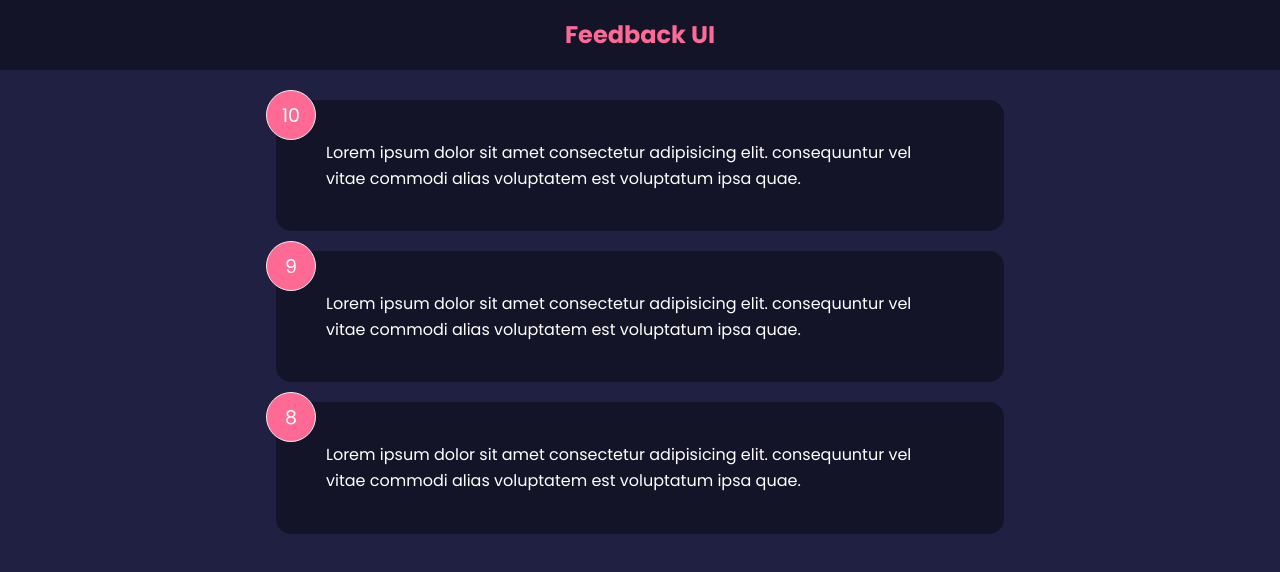
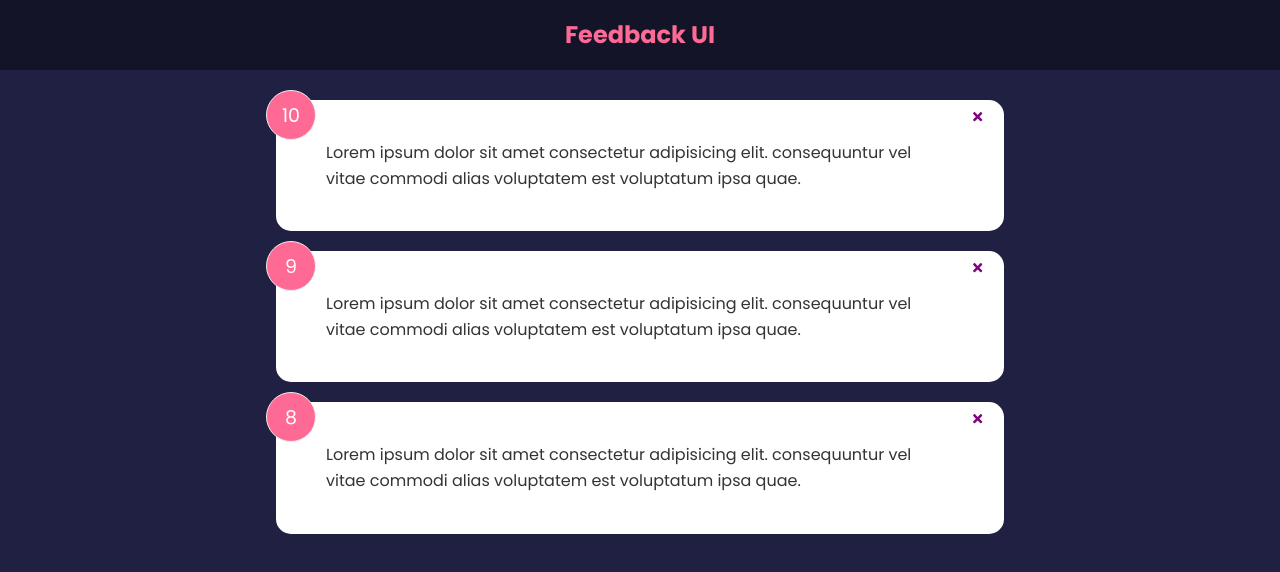
Before and after one commit to Panchal-Harsh-98/feedback-app, a React (Create React App) app: page / in a window 1280 px wide. Shown: the top 572 px of the page. Built offline with nearby package versions, Linux system fonts and the light colour scheme.

Commit message:
Feedback delete and prop drilling

```diff
--- a/package.json
+++ b/package.json
@@ -8,7 +8,9 @@
     "@testing-library/user-event": "^13.5.0",
     "react": "^17.0.2",
     "react-dom": "^17.0.2",
-    "react-scripts": "5.0.0",
+    "react-icon": "^1.0.0",
+    "react-icons": "^4.3.1",
+    "react-scripts": "^3.0.1",
     "web-vitals": "^2.1.4"
   },
   "scripts": {
--- a/src/App.js
+++ b/src/App.js
@@ -2,14 +2,24 @@ import Header from "./components/Header";
 import {useState} from 'react';
 import FeedbackData from "./data/FeedbackData";
 import FeedbackList from "./components/FeedbackList";
+import React from 'react';
 
 function App() {
   const [feedback, setFeedback] = useState(FeedbackData);
+  const deleteFeedback = (deleteId) => {
+    if(window.confirm("Are you sure you want to delete the feedback?")){
+      setFeedback(feedback.filter((item) => {
+        return item.id !== deleteId
+      }))
+    }
+    console.log("APP.JS",deleteId);
+  };
+
   return (
     <>
       <Header />
       <div className="container">
-        <FeedbackList feedback={feedback}/>
+        <FeedbackList feedback={feedback} handleDelete={deleteFeedback}/>
       </div>
     </>
   );
--- a/src/components/FeedbackItem.jsx
+++ b/src/components/FeedbackItem.jsx
@@ -2,16 +2,23 @@ import React from "react";
 import { useState } from "react";
 import Card from "./shared/Card";
 import PropType from 'prop-types';
+import {FaTimes} from 'react-icons/fa';
+
+function FeedbackItem({ itemData, handleDelete }) {
+  const [rating, setRating] = useState(itemData.rating);
+  const [feedbackText, setFeedbackText] = useState(itemData.text);
 
 
-function FeedbackItem({ itemData }) {
-  const [rating, setRating] = useState(itemData.rating);
-  const [feedbackText, setFeedbackText] = useState(itemData.text);
 
   return (
 
       <Card>
           <div className="num-display">{rating}</div>
+          <button className="close" onClick={() => {
+            handleDelete(itemData.id)
+          }}>
+              <FaTimes color="purple" />
+          </button>
           <div className="text-display">{feedbackText}</div>
       </Card>
   );
--- a/src/components/FeedbackList.jsx
+++ b/src/components/FeedbackList.jsx
@@ -1,20 +1,24 @@
 import React from "react";
 import FeedbackItem from "./FeedbackItem";
 import PropTypes from "prop-types";
-function FeedbackList({ feedback }) {
+function FeedbackList({ feedback,handleDelete }) {
   if (!feedback || feedback.length === 0) {
     return <p>No data found</p>;
   } else {
     return (
       <div className="feedback-list">
         {feedback.map((item, index) => (
-          <FeedbackItem key={index} itemData={item}/>
+          <FeedbackItem
+          key={index}
+          itemData={item}
+          handleDelete={handleDelete}
+        />
         ))}
       </div>
     );
   }
 }
-FeedbackItem.propTypes = {
+FeedbackList.propTypes = {
   feedback: PropTypes.array.isRequired
 }
 
--- a/src/components/shared/Card.jsx
+++ b/src/components/shared/Card.jsx
@@ -8,7 +8,7 @@ function Card({children, invert}) {
 
 
 Card.defaultProps = {
-    invert: true,
+    invert: false,
 }
 
 Card.propTypes = {
```
Also changed, not shown: 1 other file (tests, documents, lock files or other folders).
